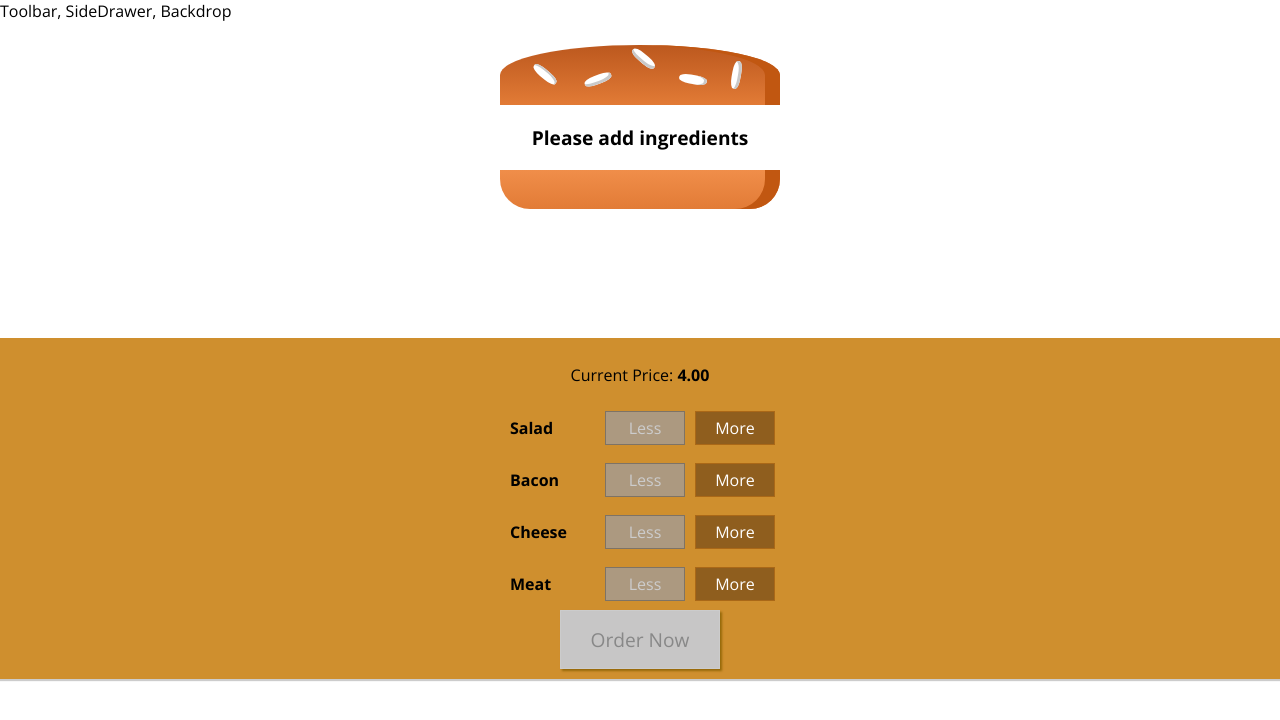
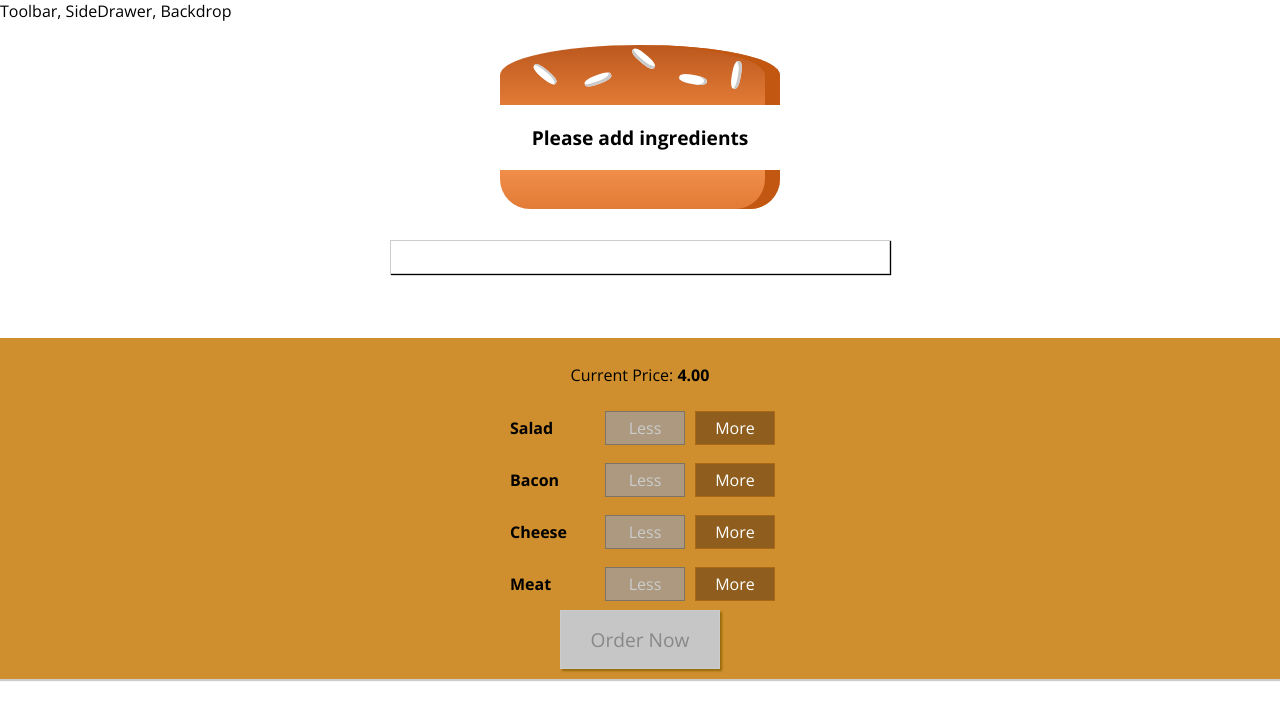
Before and after one commit to rbaker2019/BurgerBuilder, a React (Create React App) app: page / in a window 1280 px wide. Shown: the top 720 px of the page. Built offline with nearby package versions, Linux system fonts and the light colour scheme.

Commit message:
Skeleton implementation of modal in BurgerBuilder

```diff
--- a/src/containers/BurgerBuilder/BurgerBuilder.js
+++ b/src/containers/BurgerBuilder/BurgerBuilder.js
@@ -1,5 +1,6 @@
 import React from 'react';
 import Aux from '../../hoc/Auxillary';
+import Modal from '../../components/UI/Modal/Modal';
 
 import Burger from '../../components/Burger/Burger';
 import BuildControls from '../../components/Burger/BuildControls/BuildControls';
@@ -81,6 +82,7 @@ class BurgerBuilder extends React.Component {
 
         return (
             <Aux>
+                <Modal />
                 <Burger ingredients={this.state.ingredients} />
                 <BuildControls
                     ingredientAdded={this.addIngredientHandler}
```
